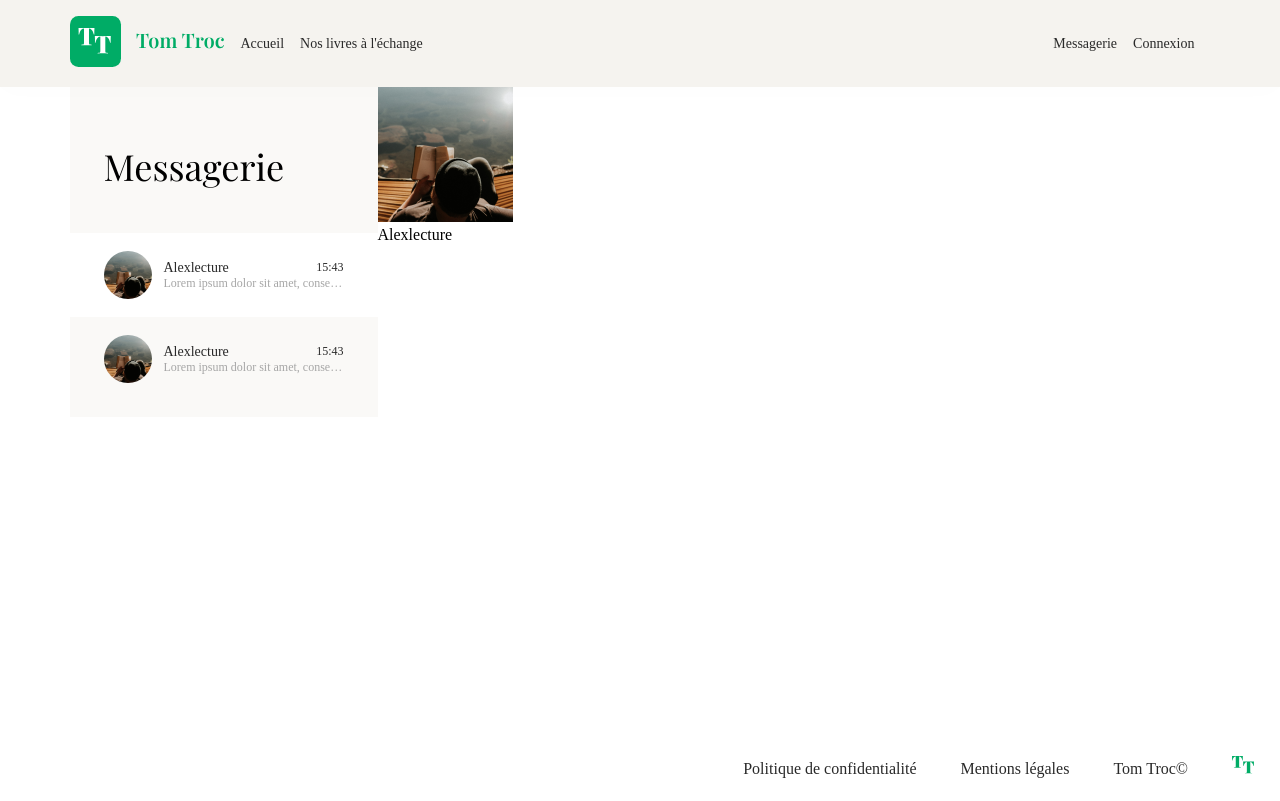
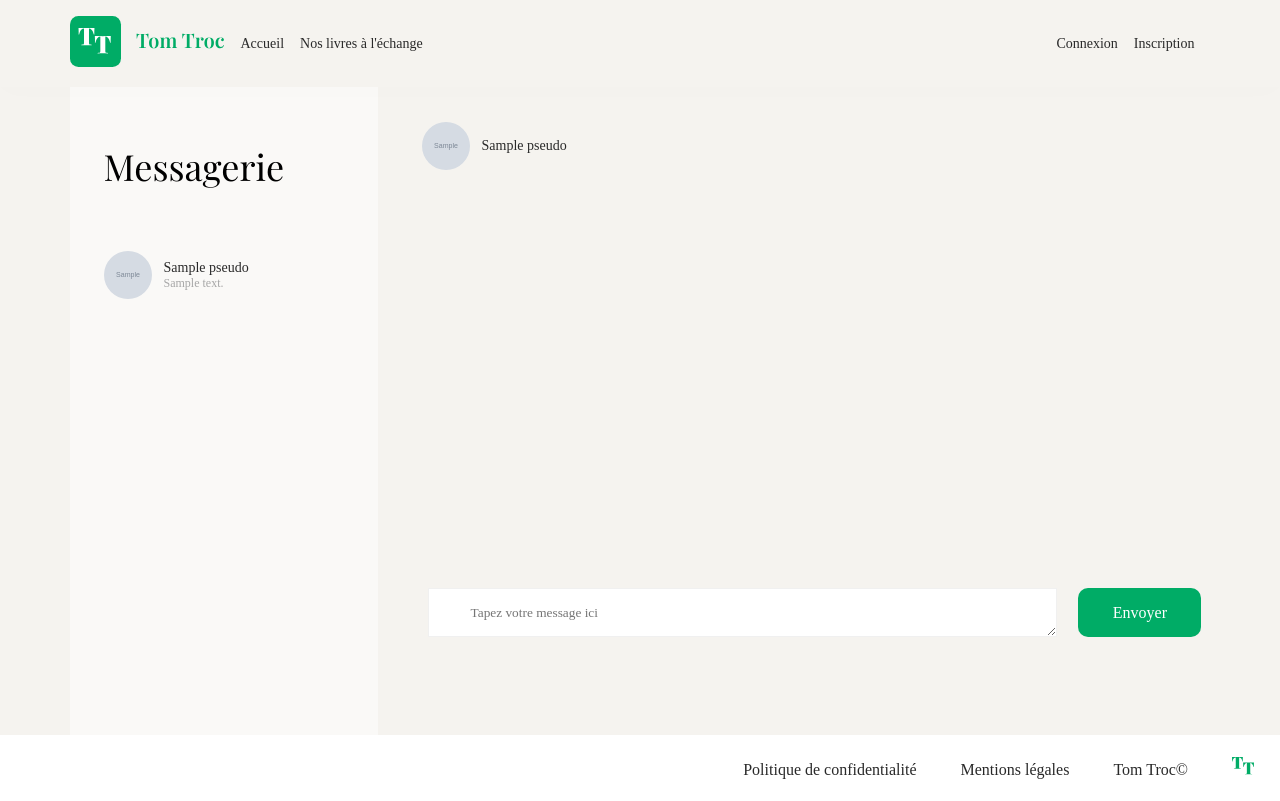
Before and after one commit to LuDetling/TomTroc, a PHP site: template views/templates/messagerie.php in a window 1280 px wide. Before the commit the page ends 778 px from the top, so only its background shows below. Run offline with PHP 8.4, Linux system fonts and the light colour scheme; the template is opened without the code that fills it: most values are stand-ins (such as "Sample title", 1, 10 or a date in 2020); grey boxes marked "Sample" are stand-in pictures; data that the repository does not hold is empty; some web fonts are replaced.

Commit message:
messagerie

```diff
--- a/css/style.css
+++ b/css/style.css
@@ -798,7 +798,7 @@ table tr:last-child td:last-child {
     background-color: #edf2f6;
     border: 1px solid #f0f0f0;
     margin-bottom: 32px;
-    padding: 0 14px;
+    padding: 16px 14px;
     font-size: 14px;
     color: var(--gris-fonce);
 }
@@ -806,16 +806,20 @@ table tr:last-child td:last-child {
 .right-edit-book #disponibility {
     margin-bottom: 44px;
 }
-
+.background-content-messagerie {
+    background-color: var(--gris-clair);
+}
 .content-messagerie {
     max-width: 1141px;
     margin: auto;
     display: flex;
+    min-height: calc(100vh - 66px - 86px);
 }
 
 .left-messagerie {
     background-color: #faf9f7;
     max-width: 308px;
+    min-width: 308px;
 }
 
 .left-messagerie h1 {
@@ -825,14 +829,15 @@ table tr:last-child td:last-child {
 
 .left-messagerie ul {
     padding: 0;
+    list-style: none;
 }
-
-.left-messagerie li {
+.left-messagerie li a {
     padding: 18px 34px;
     list-style: none;
     display: flex;
     align-items: center;
     gap: 12px;
+    text-decoration: none;
 }
 
 .left-messagerie img {
@@ -872,3 +877,106 @@ table tr:last-child td:last-child {
     font-size: 12px;
     color: var(--gris-texte);
 }
+.right-messagerie {
+    flex: 1;
+    padding: 35px 0 98px 44px;
+}
+
+.content-discussion {
+    display: flex;
+    flex-direction: column;
+    height: 100%;
+}
+
+.top-discussion {
+    display: flex;
+    align-items: center;
+    gap: 12px;
+    margin-bottom: 40px;
+}
+
+.top-discussion img {
+    width: 48px;
+    height: 48px;
+    border-radius: 50%;
+}
+
+.top-discussion div {
+    font-size: 14px;
+    color: var(--gris-fonce);
+    font-family: "InterSB";
+}
+
+.discussion {
+    margin-top: auto;
+    max-height: 50vh;
+    overflow: auto;
+    display: flex;
+    flex-direction: column-reverse;
+}
+
+.content-message {
+    max-width: 500px;
+    margin-bottom: 25px;
+    width: fit-content;
+}
+.content-message p {
+    margin: 0;
+    margin-top: 8px;
+    padding: 10px 18px;
+    font-size: 12px;
+    border-radius: 3px;
+    background-color: white;
+    color: var(--gris-fonce);
+}
+
+.content-message.user-to {
+    margin-left: auto;
+    text-align: right;
+}
+.content-message.user-to p {
+    background-color: #edf2f6;
+}
+
+.content-message.user-from .top-message {
+    display: flex;
+    align-items: center;
+    gap: 6px;
+}
+
+.top-message img {
+    width: 24px;
+    height: 24px;
+    object-fit: cover;
+    border-radius: 50%;
+}
+.top-message div {
+    font-size: 12px;
+    color: var(--gris-texte);
+}
+
+.bottom-discussion {
+    display: flex;
+    align-items: center;
+    gap: 21px;
+    margin-top: 98px;
+}
+.bottom-discussion textarea {
+    flex: 1;
+    margin-bottom: 0;
+    padding: 15px 42px;
+    background: white;
+    line-height: 17px;
+    height: 17px;
+    max-height: 17px;
+    min-height: 17px;
+    margin-left: 6px;
+    max-width: 543.75px;
+    border: 1px solid #f0f0f0;
+}
+.bottom-discussion button {
+    padding: 15px 34.5px;
+    border: none;
+    line-height: 19px;
+    margin-right: 1px;
+}
--- a/index.php
+++ b/index.php
@@ -45,12 +45,16 @@ try {
             Utils::redirect("home");
             break;
         case "profil":
+            if (!isset($_SESSION["user"]))
+                Utils::redirect("connexion");
             $userController = new UserController();
             $userController->showProfil();
             break;
         case "messagerie":
+            if (!isset($_SESSION["user"]))
+                Utils::redirect("connexion");
             $messagerieController = new MessagerieController();
-            $messagerieController->showYourMessages();
+            $messagerieController->showAllUserWhoChat();
             break;
         default:
             throw new Exception("La page demandée n'existe pas.");
--- a/views/templates/main.php
+++ b/views/templates/main.php
@@ -28,15 +28,16 @@
                 <a href="index.php?action=showBooks" class="<?= isset($_GET["action"]) && !empty($_GET["action"] == "showBooks" || $_GET["action"] == "showBook") ? 'active' : "" ?>">Nos livres à l'échange</a>
             </div>
             <div class="right-nav">
-                <a href="index.php?action=messagerie" class="<?= isset($_GET["action"]) && !empty($_GET["action"] == "messagerie") ? 'active' : "" ?>">Messagerie</a>
                 <?php if (isset($_SESSION["user"])) {
                 ?>
+                    <a href="index.php?action=messagerie" class="<?= isset($_GET["action"]) && !empty($_GET["action"] == "messagerie") ? 'active' : "" ?>">Messagerie</a>
                     <a href="index.php?action=profil" class="<?= isset($_GET["action"]) && !empty($_GET["action"] == "account") ? 'active' : "" ?>">Mon compte</a>
                     <a href='index.php?action=logout'>Déconnexion</a>
                 <?php
                 } else {
                 ?>
                     <a href="index.php?action=connexion" class="<?= isset($_GET["action"]) && !empty($_GET["action"] == "connexion") ? 'active' : "" ?>">Connexion</a>
+                    <a href="index.php?action=inscription" class="<?= isset($_GET["action"]) && !empty($_GET["action"] == "inscription") ? 'active' : "" ?>">Inscription</a>
                 <?php
                 }
                 ?>
--- a/views/templates/messagerie.php
+++ b/views/templates/messagerie.php
@@ -1,42 +1,68 @@
-<?php ?>
-<section class="content-messagerie">
+<?php
+?>
+<section class="background-content-messagerie">
+    <div class="content-messagerie">
         <div class="left-messagerie">
             <h1>Messagerie</h1>
             <ul>
-            <li class="active-messagerie">
-                <img src="upload/avatar/default-avatar.png" alt="">
+                <?php
+                foreach ($usersChat as $userChat) {
+                    if (isset($userTo)) {
+                ?>
+                        <li class="<?= $userChat["user_from"] == $userTo->getId() ? 'active-messagerie' : null ?>">
+                        <?php } else { ?>
+                        <li><?php } ?>
+                        <a href="index.php?action=messagerie&idUserTo=<?= $userChat["user_from"] ?>">
+                            <img src="upload/avatar/<?= $userChat["avatar"] ?>" alt="">
                             <div class="content-contact">
                                 <div class="name-hour">
-                        <div>Alexlecture</div>
-                        <div>15:43</div>
+                                    <div><?= $userChat["pseudo"] ?></div>
+                                    <div><?= Utils::convertToHour(new DateTime($userChat["date_send"])) ?></div>
                                 </div>
                                 <div class="summary">
                                     <p>
-                            Lorem ipsum dolor sit amet, consectetur .adipiscing elit, sed do eiusmod tempor
+                                        <?= $userChat["message"] ?>
                                     </p>
                                 </div>
                             </div>
+                        </a>
                         </li>
-            <li>
-                <img src="upload/avatar/default-avatar.png" alt="">
-                <div class="content-contact">
-                    <div class="name-hour">
-                        <div>Alexlecture</div>
-                        <div>15:43</div>
-                    </div>
-                    <div class="summary">
-                        <p>
-                            Lorem ipsum dolor sit amet, consectetur .adipiscing elit, sed do eiusmod tempor
-                        </p>
-                    </div>
-                </div>
-            </li>
+                    <?php
+                }
+                    ?>
             </ul>
         </div>
         <div class="right-messagerie">
-        <div class="top-right-messagerie">
-            <img src="upload/avatar/default-avatar.png" alt="">
-            <div>Alexlecture</div>
+            <?php
+            if (isset($userTo)) {
+            ?>
+                <div class="content-discussion">
+                    <div class="top-discussion">
+                        <img src="upload/avatar/<?= $userTo->getAvatar() ?>" alt="">
+                        <div><?= $userTo->getPseudo() ?></div>
+                    </div>
+                    <div class="discussion">
+                        <?php foreach ($messages as $message) { ?>
+                            <div class="content-message <?= $message["user_from"] == $userTo->getId() ? 'user-from' : 'user-to' ?>">
+                                <div class="top-message">
+                                    <?php if ($message["user_from"] == $userTo->getId()) {
+                                    ?>
+                                        <img src="upload/avatar/<?= $message["avatar"] ?>" alt="">
+                                    <?php } ?>
+                                    <div><?= Utils::convertDateHour(new DateTime($message["date_send"])) ?></div>
+                                </div>
+                                <p><?= $message["message"] ?></p>
+                            </div>
+                        <?php } ?>
+                    </div>
+                    <form action="index.php?action=messagerie&idUserTo=<?= $userTo->getId() ?>" class="bottom-discussion" method="POST">
+                        <textarea type="text" placeholder="Tapez votre message ici" name="message"></textarea>
+                        <button type="submit" class="button button-green">Envoyer</button>
+                    </form>
+                </div>
+            <?php
+            }
+            ?>
         </div>
     </div>
 </section>
```
Also changed, not shown: controllers/MessagerieController.php (+34 -2 lines), models/Messagerie.php (added, +54 -0 lines), models/MessagerieManager.php (added, +39 -0 lines), models/UserManager.php (+11 -0 lines), services/Utils.php (+12 -0 lines). Lines whose indentation alone changed are shown as unchanged.
